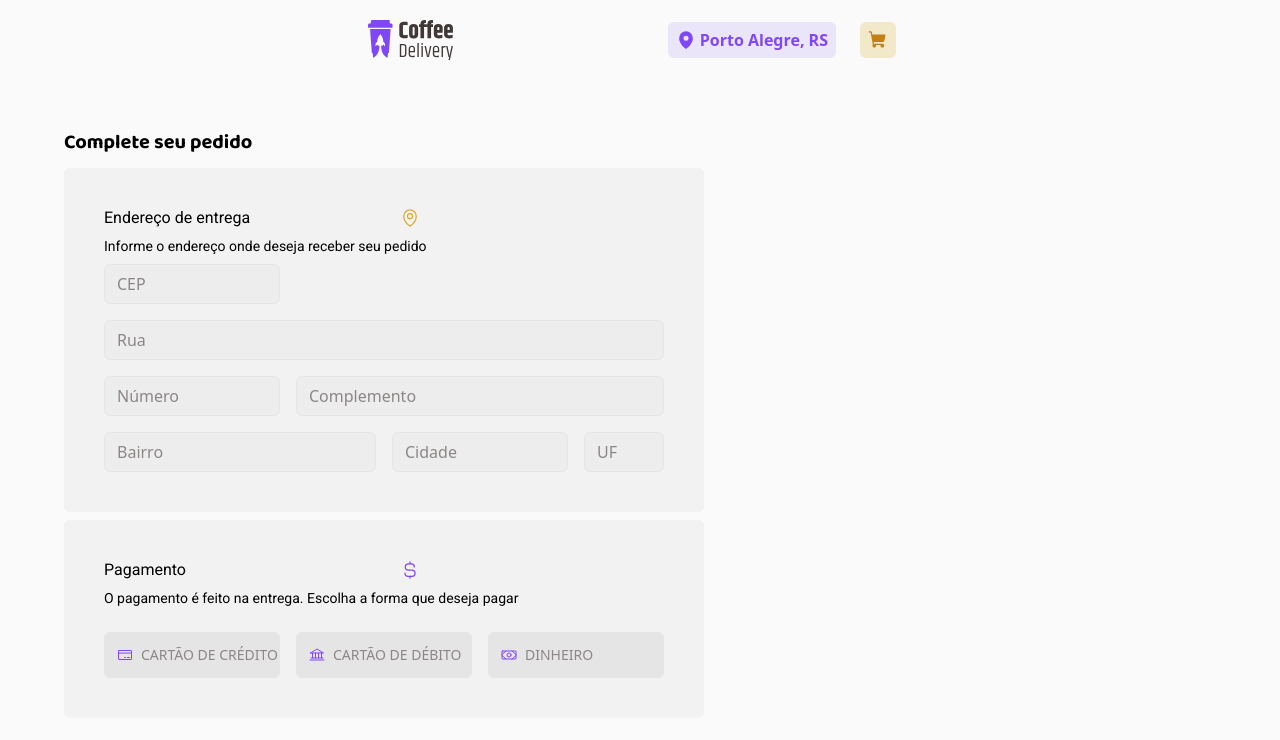
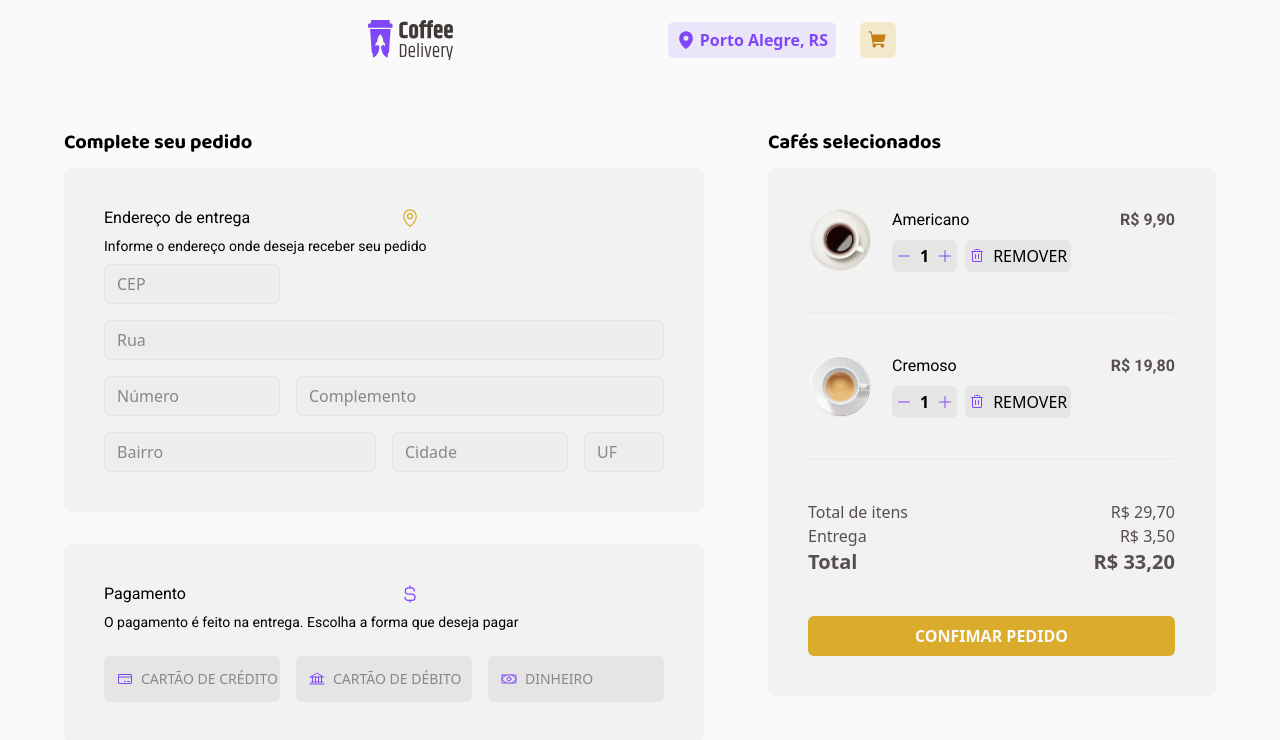
Before and after one commit to rdg-404/CoffeeDelivery, a React (Vite) app: page /completeOrder in a window 1280 px wide. Shown: the top 740 px of the page. Built offline with nearby package versions, Linux system fonts and the light colour scheme.

Commit message:
create selected component

```diff
--- a/src/pages/CompleteOrderPage/CompleteCardForm/index.tsx
+++ b/src/pages/CompleteOrderPage/CompleteCardForm/index.tsx
@@ -2,7 +2,7 @@ import { Bank, CreditCard, CurrencyDollarSimple, Money } from 'phosphor-react'
 
 export function CompleteCardForm() {
   return (
-    <div className="flex flex-col gap-8 w-640 bg-base-card rounded-md p-10">
+    <div className="flex flex-col  w-640 bg-base-card rounded-md p-10">
       <div className="flex gap-8">
         <CurrencyDollarSimple
           size={20}
--- /dev/null
+++ b/src/pages/CompleteOrderPage/CompleteOrderSelected/index.tsx
@@ -0,0 +1,95 @@
+import { Minus, Plus, Trash } from 'phosphor-react'
+
+export function CompleteOrderSelected() {
+  return (
+    <div className=" flex flex-col gap-3 w-640">
+      <h2 className="ml-28 text-xl font-baloo">Cafés selecionados</h2>
+      <div className="flex flex-col w-448 bg-base-card rounded-md p-10 ml-28 absolute mt-10">
+        <div className="flex gap-8">
+          <div className="flex flex-col gap-10">
+            <div className="flex flex-row gap-5 ">
+              <img
+                src={`/coffees/americano.png`}
+                className="w-16 h-16"
+                alt="coffee"
+              />
+
+              <div className="flex flex-col gap-2">
+                <p className="font-roboto text-base">Americano</p>
+                <div className="flex items-center w-32 gap-2">
+                  <p className=" p-1 flex items-center justify-center gap-2 bg-base-button rounded-md font-semibold">
+                    <Minus
+                      className="text-button-map"
+                      size={16}
+                      weight="fill"
+                    />
+                    1
+                    <Plus className="text-button-map" size={16} weight="fill" />
+                  </p>
+                  <button className="flex items-center bg-base-button p-1 rounded-md gap-2 font-normal">
+                    <Trash className="text-button-map" />
+                    REMOVER
+                  </button>
+                </div>
+              </div>
+              <p className=" ml-20 font-bold font-roboto text-base-text text-base">
+                R$ 9,90
+              </p>
+            </div>
+
+            <span className="border-b-2 border-base-input"></span>
+            <div className="flex flex-row gap-5">
+              <img
+                src={`/coffees/cremoso.png`}
+                className="w-16 h-16"
+                alt="coffee"
+              />
+              <div className="flex flex-col gap-2">
+                <p className="font-roboto text-base">Cremoso</p>
+                <div className="flex items-center w-32 gap-2">
+                  <p className=" p-1 flex items-center justify-center gap-2 bg-base-button rounded-md font-semibold">
+                    <Minus
+                      className="text-button-map"
+                      size={16}
+                      weight="fill"
+                    />
+                    1
+                    <Plus className="text-button-map" size={16} weight="fill" />
+                  </p>
+                  <button className="flex items-center bg-base-button p-1 rounded-md gap-2 font-normal">
+                    <Trash className="text-button-map" />
+                    REMOVER
+                  </button>
+                </div>
+              </div>
+              <p className=" ml-auto font-bold font-roboto text-base-text text-base">
+                R$ 19,80
+              </p>
+            </div>
+
+            <span className="border-b-2 border-base-input"></span>
+            <div className="flex flex-row justify-between">
+              <div className="flex flex-col">
+                <p className="text-base-text font-normal text-base">
+                  Total de itens
+                </p>
+                <p className="text-base-text font-normal text-base">Entrega</p>
+                <p className="text-xl font-bold text-base-text">Total</p>
+              </div>
+
+              <div className="flex flex-col items-end">
+                <p className="text-base-text font-normal text-base">R$ 29,70</p>
+                <p className="text-base-text font-normal text-base">R$ 3,50</p>
+                <p className="text-xl font-bold text-base-text">R$ 33,20</p>
+              </div>
+            </div>
+
+            <button className="bg-timer-button px-3 py-2 rounded-md uppercase font-bold text-base-background">
+              Confimar pedido
+            </button>
+          </div>
+        </div>
+      </div>
+    </div>
+  )
+}
--- a/src/pages/CompleteOrderPage/index.tsx
+++ b/src/pages/CompleteOrderPage/index.tsx
@@ -1,10 +1,12 @@
 import { CompleteCardForm } from './CompleteCardForm'
 import { CompleteOrderForm } from './CompleteOrderForm'
+import { CompleteOrderSelected } from './CompleteOrderSelected'
 
 export function CompleteOrderPage() {
   return (
-    <form action="" className="mt-32 flex flex-col justify-between gap-2">
+    <form action="" className="mt-32 grid grid-cols-2  gap-8">
       <CompleteOrderForm />
+      <CompleteOrderSelected />
       <CompleteCardForm />
     </form>
   )
--- a/tailwind.config.js
+++ b/tailwind.config.js
@@ -2,6 +2,10 @@
 export default {
   content: ['./index.html', './src/**/*.{js,ts,jsx,tsx}'],
   theme: {
+    divideWidth: {
+      DEFAULT: '1px',
+      0: '0',
+    },
     extend: {
       // backgroundImage: {
       //   'intro-bg': "url('/src/assets/intro-bg.svg')",
@@ -18,6 +22,7 @@ export default {
 
       width: {
         640: '40rem',
+        448: '28rem',
       },
     },
 
```
